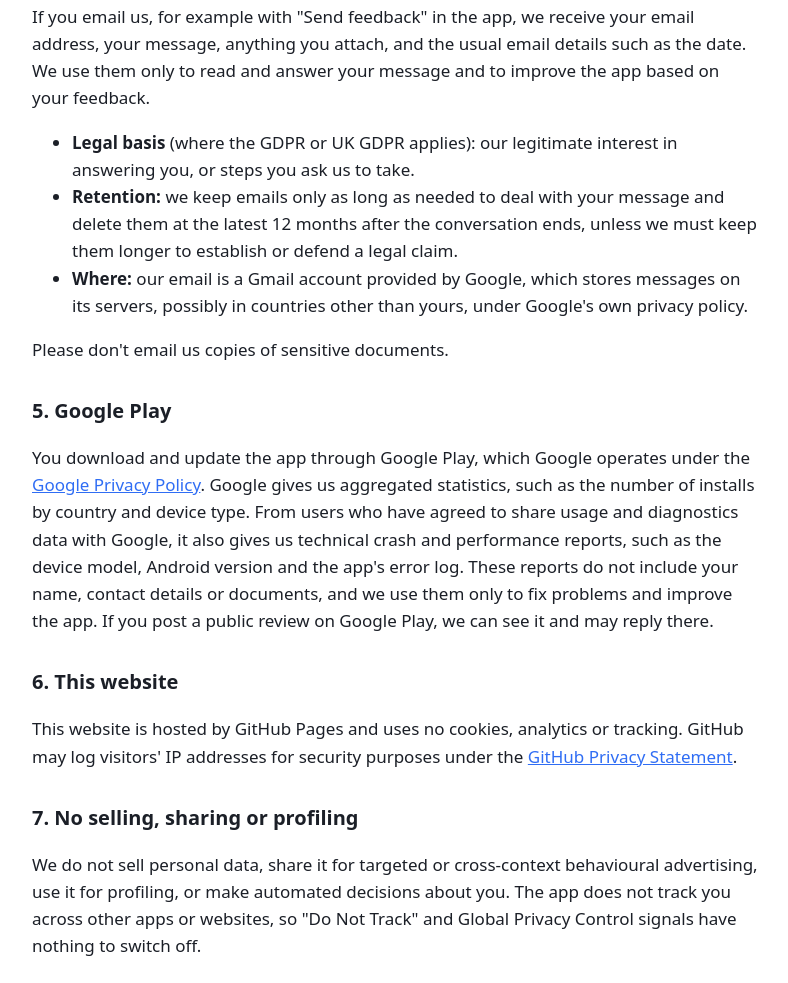
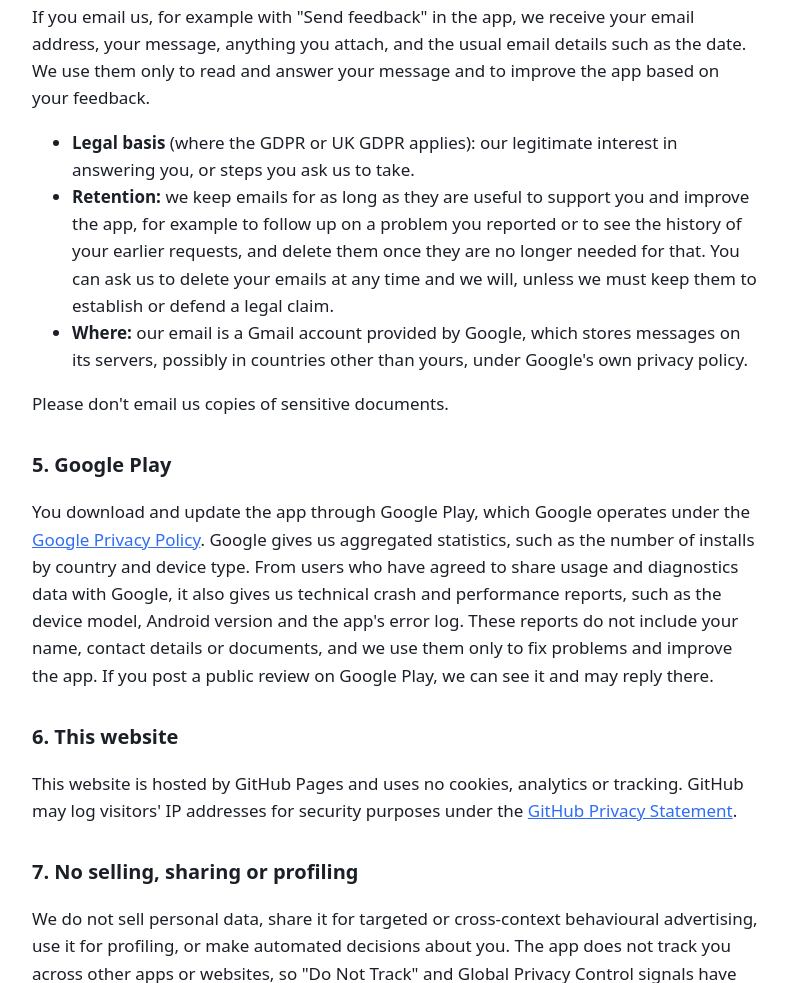
Before and after one commit to amn-max/aonescanner, a plain HTML site: page privacy.html in a window 1280 px wide. Shown: the part 2206-3189 px from the top of the page, without its empty margins (244-1032 px from the left). Drawn offline with Linux system fonts and the light colour scheme.

Commit message:
Privacy policy: criteria-based email retention, deletion on request

```diff
--- a/privacy.html
+++ b/privacy.html
@@ -90,9 +90,11 @@
   <ul>
     <li><strong>Legal basis</strong> (where the GDPR or UK GDPR applies): our legitimate interest in
       answering you, or steps you ask us to take.</li>
-    <li><strong>Retention:</strong> we keep emails only as long as needed to deal with your message and
-      delete them at the latest 12 months after the conversation ends, unless we must keep them longer
-      to establish or defend a legal claim.</li>
+    <li><strong>Retention:</strong> we keep emails for as long as they are useful to support you and
+      improve the app, for example to follow up on a problem you reported or to see the history of
+      your earlier requests, and delete them once they are no longer needed for that. You can ask us
+      to delete your emails at any time and we will, unless we must keep them to establish or defend a
+      legal claim.</li>
     <li><strong>Where:</strong> our email is a Gmail account provided by Google, which stores messages on
       its servers, possibly in countries other than yours, under Google's own privacy policy.</li>
   </ul>
```
